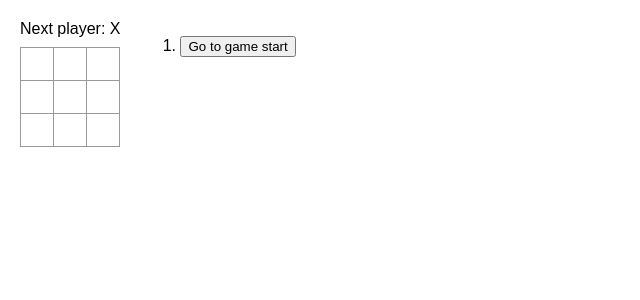
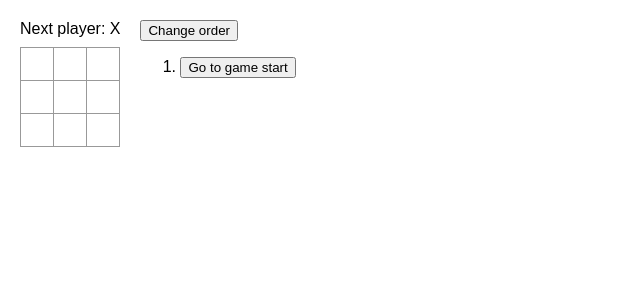
Before and after one commit to etischenkoown/react-ts-tic-tac-toe, a React (Vite) app: page / in a window 1280 px wide. Shown: the top 300 px of the page, without its empty margins (0-640 px from the left). Built offline with nearby package versions, Linux system fonts and the light colour scheme.

Commit message:
feat: add button for changing order of moves
- task by react tutorial

```diff
--- a/src/components/Game/Game.tsx
+++ b/src/components/Game/Game.tsx
@@ -1,5 +1,5 @@
 import { useState } from "react";
-import { Squares } from "../../types";
+import { Order, Squares } from "../../types";
 import Board from "../Board/Board.tsx";
 
 type History = Squares[];
@@ -7,6 +7,7 @@ type History = Squares[];
 export default function Game() {
   const [history, setHistory] = useState<History>([Array(9).fill(null)]);
   const [currentMove, setCurrentMove] = useState(0);
+  const [movesOrder, setMovesOrder] = useState(Order.ASC);
   const xIsNext = currentMove % 2 === 0;
   const currentSquares = history[currentMove];
 
@@ -18,6 +19,10 @@ export default function Game() {
 
   function jumpTo(nextMove: number) {
     setCurrentMove(nextMove);
+  }
+
+  function changeMovesOrder() {
+    setMovesOrder(movesOrder === Order.ASC ? Order.DESC : Order.ASC);
   }
 
   const moves = history.map((_squares: Squares, move: number) => {
@@ -44,7 +49,10 @@ export default function Game() {
         <Board xIsNext={xIsNext} squares={currentSquares} onPlay={handlePlay} />
       </div>
       <div className="game-info">
-        <ol>{moves}</ol>
+        <button onClick={changeMovesOrder}>Change order</button>
+        <ol>
+          {movesOrder === Order.DESC ? moves.reverse() : moves}
+        </ol>
       </div>
     </div>
   );
--- a/src/types/index.ts
+++ b/src/types/index.ts
@@ -1,2 +1,7 @@
 export type GameSign = "X" | "O" | null;
 export type Squares = GameSign[];
+
+export enum Order {
+  ASC = "asc",
+  DESC = "desc"
+}
```
Also changed, not shown: 1 other file (tests, documents, lock files or other folders).
